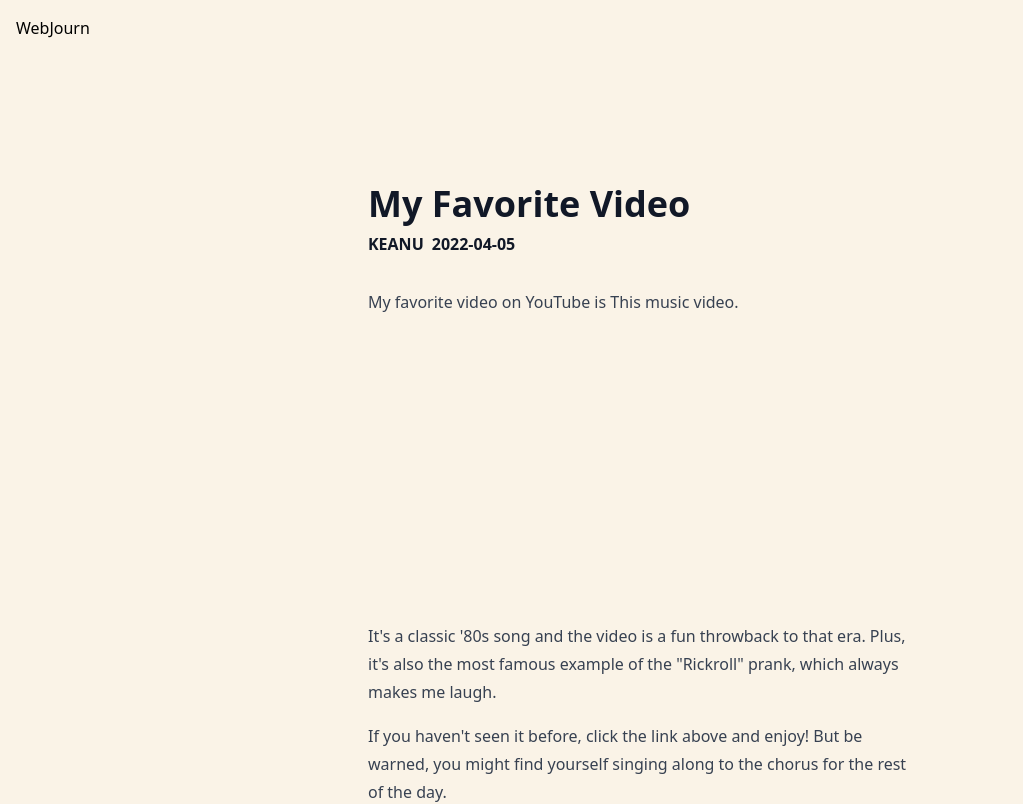
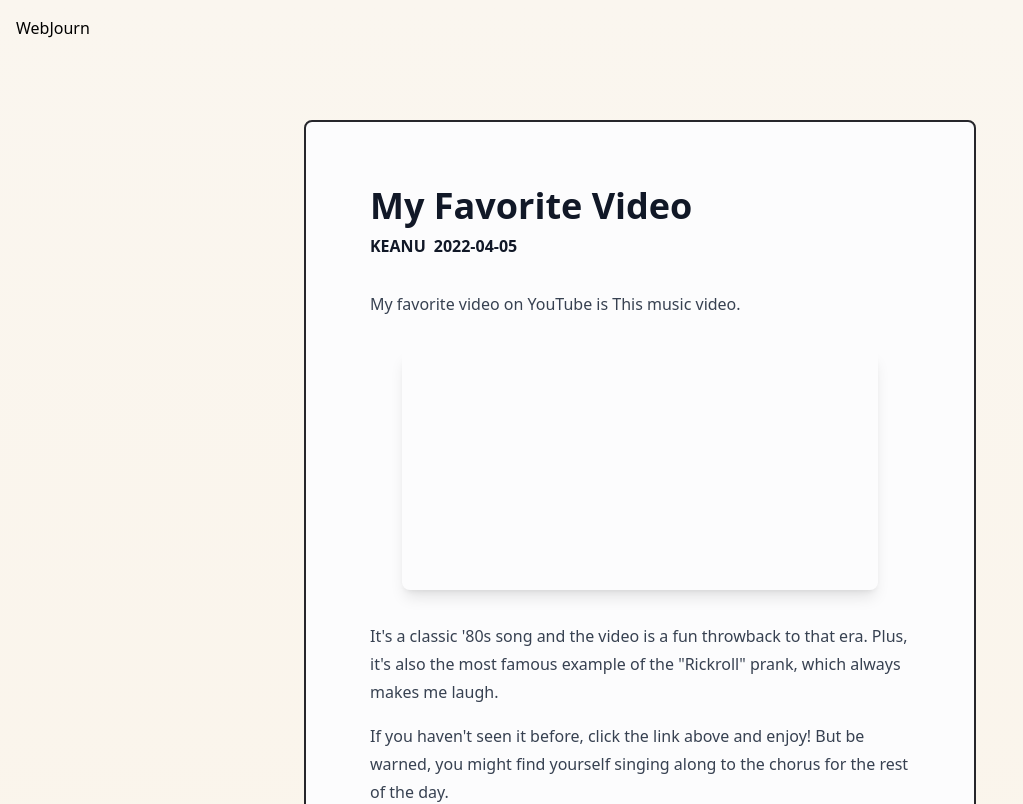
Before and after one commit to keanureano/webjourn, a React app in the folder frontend/: page / in a window 1280 px wide. Shown: the top 804 px of the page, without its empty margins (0-1023 px from the left). Built offline with nearby package versions, Linux system fonts and the light colour scheme; the HTML template or start-up script is replaced by a standard one.

Commit message:
change colors

```diff
--- a/frontend/src/components/Post.jsx
+++ b/frontend/src/components/Post.jsx
@@ -3,9 +3,9 @@ import ReactPlayer from "react-player";
 
 function YoutubePlayer({ videoId }) {
   return (
-    <div className="aspect-video">
+    <div className="post-vid-wrapper">
       <ReactPlayer
-        className="overflow-hidden rounded-lg"
+        className="post-vid"
         width="100%"
         height="100%"
         url={`https://www.youtube.com/watch?v=${videoId}`}
--- a/frontend/src/index.css
+++ b/frontend/src/index.css
@@ -6,7 +6,7 @@
 }
 
 #root {
-  @apply min-h-[100dvh] bg-primary-300;
+  @apply min-h-[100dvh] bg-gradient-to-b from-primary-200 to-primary-300;
 }
 
 .nav {
@@ -22,7 +22,7 @@
 }
 
 .post {
-  @apply max-w-2xl p-16 space-y-8 prose prose-yellow;
+  @apply max-w-2xl p-16 space-y-8 prose border-2 rounded-lg bg-neutral-50 prose-yellow border-neutral-900;
 }
 
 .post-header {
@@ -43,6 +43,14 @@
   @apply font-bold uppercase;
 }
 
+.post-vid-wrapper {
+  @apply p-8 aspect-video;
+}
+
+.post-vid {
+  @apply overflow-hidden rounded-lg shadow-lg;
+}
+
 .prose span:not(:last-child) {
   @apply mb-4;
 }
--- a/frontend/tailwind.config.js
+++ b/frontend/tailwind.config.js
@@ -31,18 +31,18 @@ export default {
           950: "#0D0E17",
         },
         neutral: {
-          50: "#F3F3F7",
-          100: "#E5E5EB",
-          200: "#CBCBD7",
-          300: "#B6B6C4",
-          400: "#9D9DAE",
-          500: "#868698",
-          600: "#71717F",
-          700: "#525260",
-          800: "#373743",
-          900: "#1B1B22",
-          950: "#0D0D11",
-        },
+          50: "#FCFCFD",
+          100: "#F2F2F3",
+          200: "#DCDCE0",
+          300: "#C6C6CD",
+          400: "#B1B1B9",
+          500: "#9B9BA6",
+          600: "#868693",
+          700: "#71717F",
+          800: "#4A4A54",
+          900: "#26262B",
+          950: "#131316"
+        }
       },
     },
   },
```
